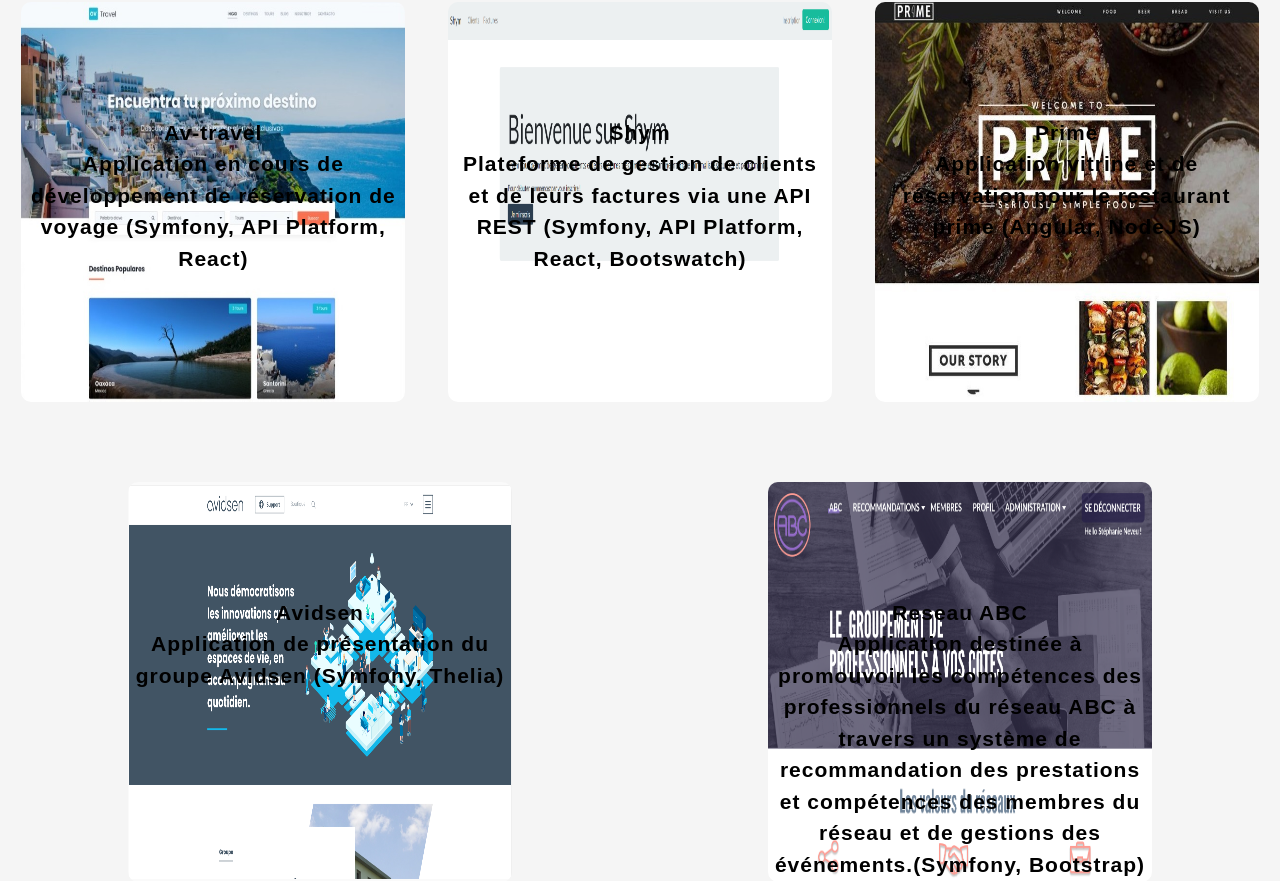
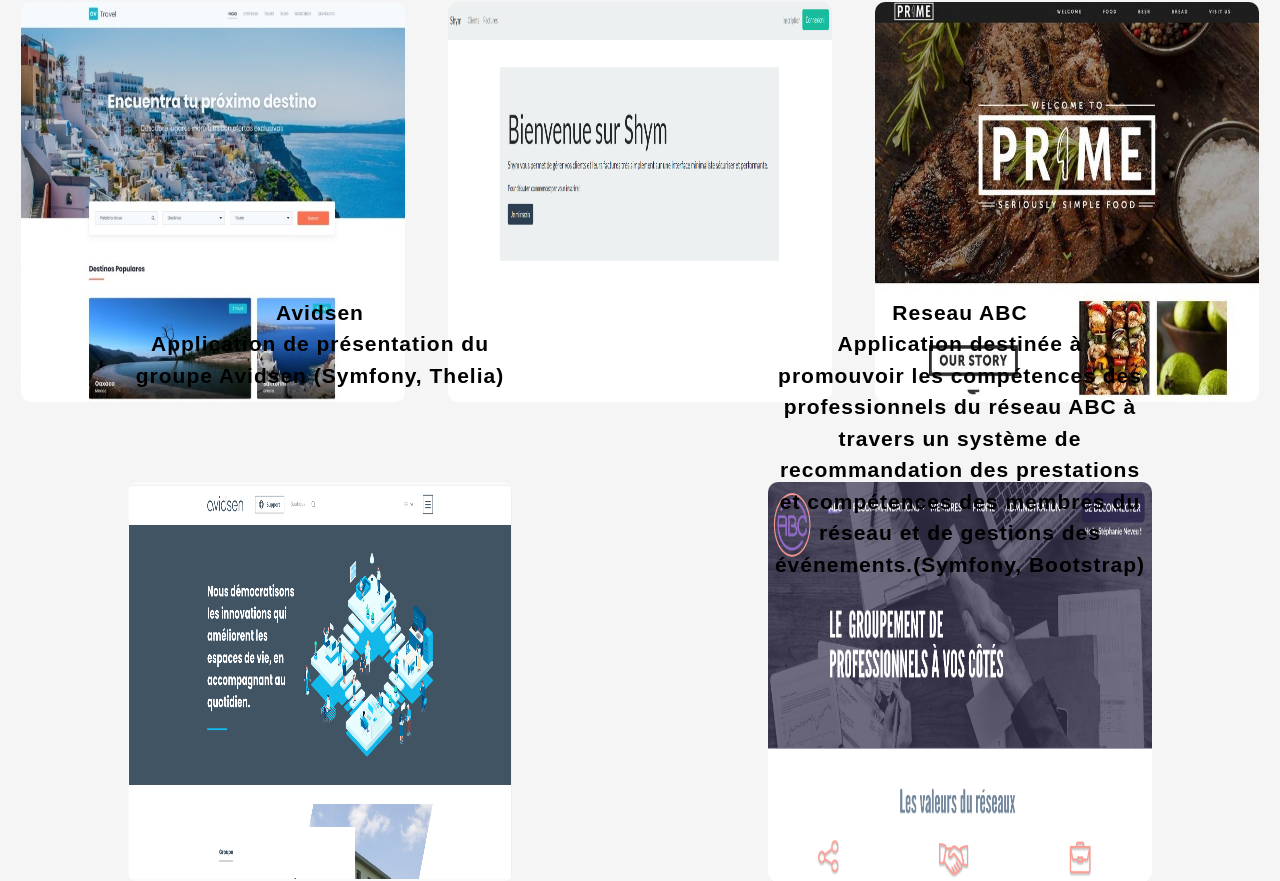
Before and after one commit to eikyuu/portfolio, a React (Create React App) app: page / in a window 1280 px wide. Shown: the part 1952-2833 px from the top of the page. Built offline with nearby package versions, Linux system fonts and the light colour scheme.

Commit message:
add link projet

```diff
--- a/src/components/portfolio/Portfolio.css
+++ b/src/components/portfolio/Portfolio.css
@@ -62,7 +62,6 @@
 
   .portfolio_block_img:hover:hover .portofolio_text--hover {
     opacity: 1;
-    cursor: default;
   }
   .portofolio_text--hover {
     transition: 1s ease;
@@ -80,5 +79,7 @@
     font-weight: 600;
     padding: 3px;
     color: black;
+    position: relative;
+    bottom: 300px;
   }
 }
--- a/src/components/portfolio/Portfolio.js
+++ b/src/components/portfolio/Portfolio.js
@@ -21,6 +21,7 @@ const Portfolio = (props) => {
       title: "Av-travel",
       text:
         "Application en cours de développement de réservation de voyage (Symfony, API Platform, React)",
+      git: "https://github.com/eikyuu/av-travel-react-symfony",
     },
     {
       id: 2,
@@ -28,6 +29,7 @@ const Portfolio = (props) => {
       title: "Shym",
       text:
         "Plateforme de gestion de clients et de leurs factures via une API REST (Symfony, API Platform, React, Bootswatch)",
+      git: "https://github.com/eikyuu/api-course",
     },
     {
       id: 3,
@@ -35,12 +37,14 @@ const Portfolio = (props) => {
       title: "Prime",
       text:
         "Application vitrine et de réservation pour le restaurant prime (Angular, NodeJS)",
+      git: "https://github.com/eikyuu/food-prime-angular",
     },
     {
       id: 4,
       img: avidsen,
       title: "Avidsen",
       text: "Application de présentation du groupe Avidsen (Symfony, Thelia)",
+      git: "https://github.com/eikyuu/avidsen-files",
     },
     {
       id: 5,
@@ -48,6 +52,7 @@ const Portfolio = (props) => {
       title: "Reseau ABC",
       text:
         "Application destinée à promouvoir les compétences des professionnels du réseau ABC à travers un système de recommandation des prestations et compétences des membres du réseau et de gestions des événements.(Symfony, Bootstrap)",
+      git: "https://github.com/eikyuu/Solution-ABC",
     },
   ];
 
@@ -57,20 +62,29 @@ const Portfolio = (props) => {
         <h1 data-aos="fade-up" className="portfolio_h1 mt-5 mb-5">
           Réalisations
         </h1>
+
         <div className="portfolio_block mt-3">
           {portfolio.map((port) => (
             <div key={port.id} className="portfolio_block_img">
+              <a
+                style={{ textDecoration: "none" }}
+                title="Code source"
+                target="_blank"
+                href={port.git}
+              >
                 <img
                   data-aos="fade-up"
                   className="portfolio_img"
                   src={port.img}
                   alt=""
                 />
+
                 <div className="portofolio_text--hover">
                   <div className="text--hover">
                     {port.title} <br /> {port.text}
                   </div>
                 </div>
+              </a>
             </div>
           ))}
         </div>
```
Lines whose indentation alone changed are shown as unchanged.
